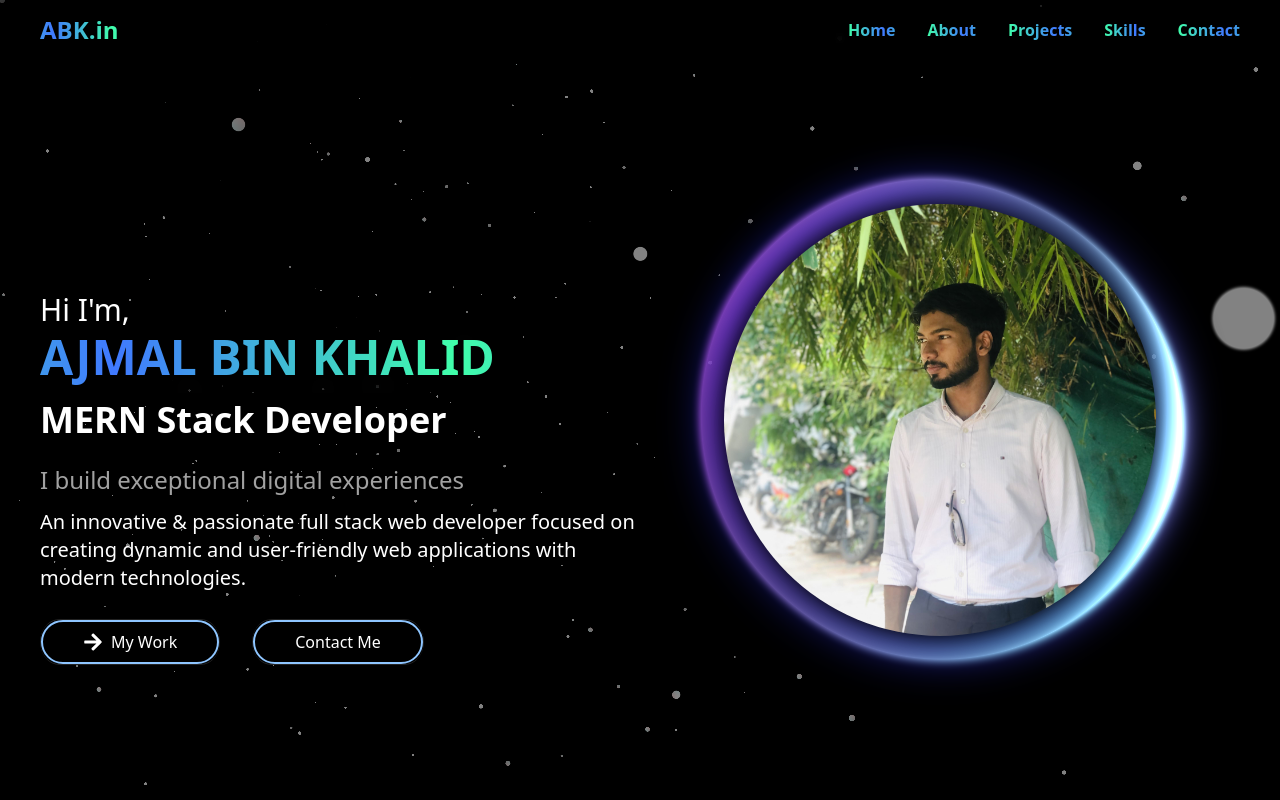
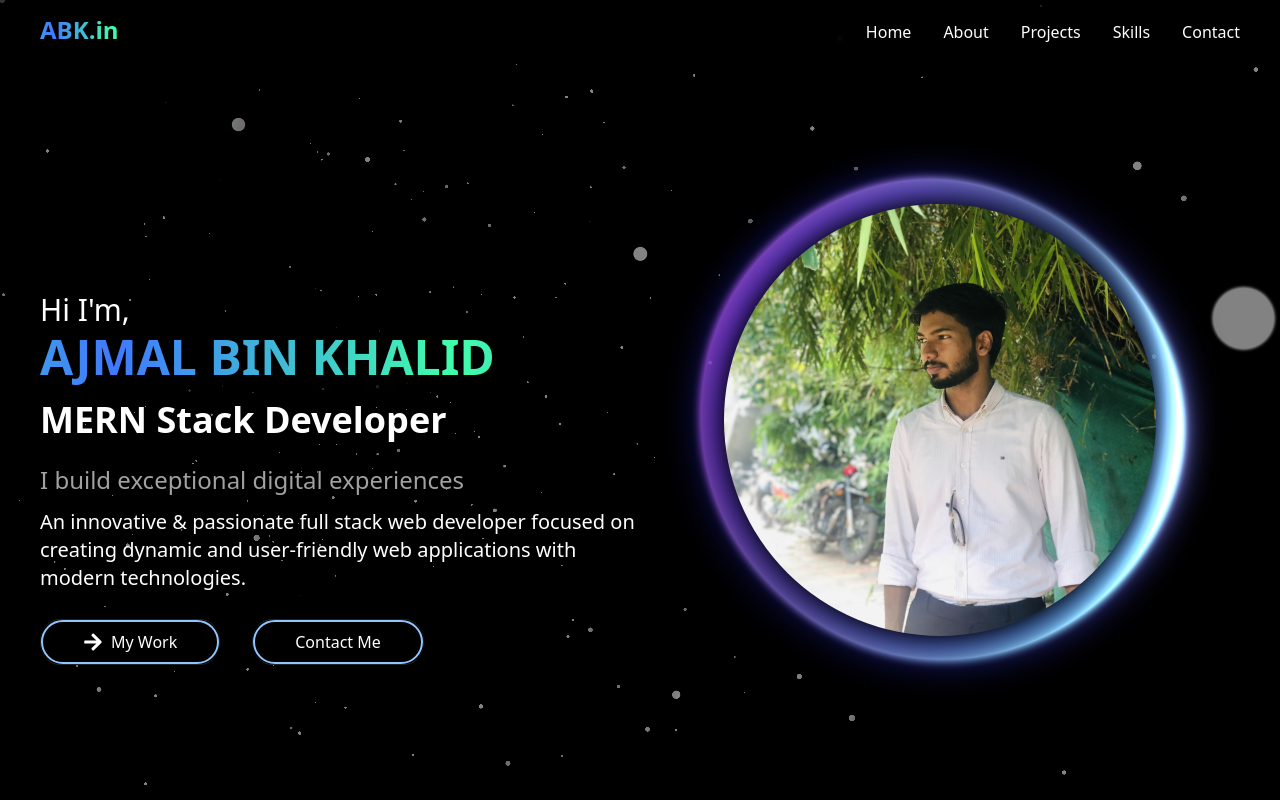
Before and after one commit to ajmalbinkhalid/vite-react-portfolio, a React (Vite) app: page / in a window 1280 px wide. Shown: the top 800 px of the page. Built offline with nearby package versions, Linux system fonts and the light colour scheme; a web font is replaced by a local one.

Commit message:
Update Navbar.jsx

```diff
--- a/src/page compnts/Navbar.jsx
+++ b/src/page compnts/Navbar.jsx
@@ -23,31 +23,21 @@ const Navbar = () => {
 
         {/* Desktop Menu */}
         <ul className="hidden sm:flex gap-6 lg:gap-8 font-medium">
-          <GradientText>
           <li>
             <a href="#home" className="hover:text-blue-400 transition-all duration-800 hover:scale-x-105 hover:scale-y-105">Home</a>
           </li>
-          </GradientText>
-          <GradientText>
           <li>
             <a href="#about" className="hover:text-blue-400 transition-all duration-800 hover:scale-x-105 hover:scale-y-105">About</a>
           </li>
-          </GradientText>
-          <GradientText>
           <li>
             <a href="#projects" className="hover:text-blue-400 transition-all duration-800 hover:scale-x-105 hover:scale-y-105">Projects</a>
           </li>
-          </GradientText>
-         <GradientText>
           <li>
             <a href="#skills" className="hover:text-blue-400 transition-all duration-800 hover:scale-x-105 hover:scale-y-105">Skills</a>
           </li>
-         </GradientText>
-          <GradientText>
           <li>
             <a href="#contact" className="hover:text-blue-400 transition-all duration-800 hover:scale-x-105 hover:scale-y-105">Contact</a>
           </li>
-          </GradientText>
         </ul>
 
         {/* Mobile Menu Toggle */}
```
Lines whose indentation alone changed are shown as unchanged.
